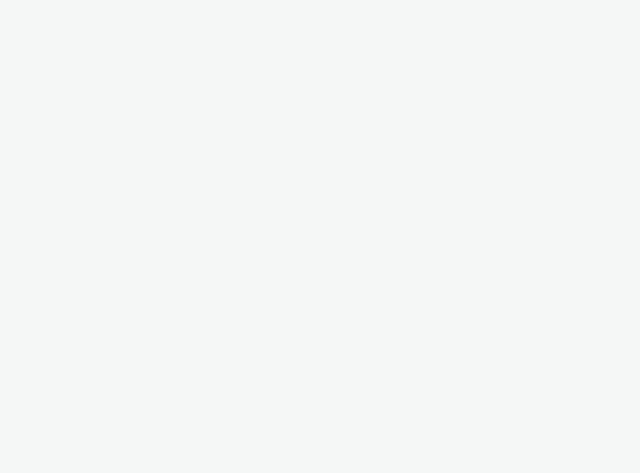
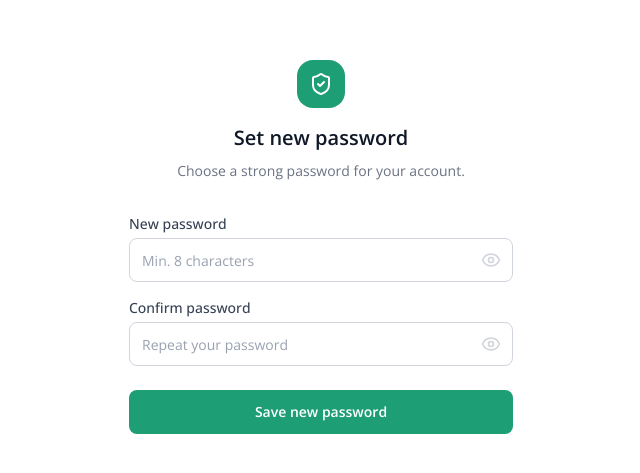
Before and after one commit to Selltown/selltown-frontend, a React (Vite) app: page /set-new-password in a window 1280 px wide. Before the commit this address had no page. Shown: the part 153-626 px from the top of the page, without its empty margins (319-959 px from the left). Built offline with nearby package versions, Linux system fonts and the light colour scheme; a web font is replaced by a local one.

Commit message:
implemeted set-new-password

```diff
--- a/src/App.jsx
+++ b/src/App.jsx
@@ -5,6 +5,7 @@ import AuthFlow from "./Features/Auth/pages/authFlow";
 import OtpVerificationPage from "./Features/Auth/pages/otpVerificationPage";
 import LoginPage from "./Features/Auth/pages/loginPage";
 import ForgotPasswordPage from "./Features/Auth/pages/forgotPasswordPage";
+import SetNewPasswordPage from "./Features/Auth/pages/setNewPassword";
 
 function App() {
 
@@ -18,6 +19,7 @@ function App() {
           <Route path="verify-otp" element={<OtpVerificationPage />} />
           <Route path="login" element={<LoginPage />} />
           <Route path="forgotpassword" element={<ForgotPasswordPage />} />
+          <Route path="set-new-password" element={<SetNewPasswordPage />} />
         </Routes>
       </AuthProvider>
     </BrowserRouter>
--- /dev/null
+++ b/src/Features/Auth/pages/setNewPassword.jsx
@@ -0,0 +1,135 @@
+import { useState } from "react"
+import { useForm } from "react-hook-form"
+import { zodResolver } from "@hookform/resolvers/zod"
+import { Eye, EyeOff, ShieldCheck } from "lucide-react"
+import { setPasswordSchema } from "../schemas/authSchemas"
+import { useNavigate, useLocation } from "react-router"
+import { confirmPasswordReset } from "../services/authService"
+import toast from "react-hot-toast"
+import { getFriendlyErrorMessage } from "../../../utils/getFriendlyErrorMessage"
+
+
+export default function SetNewPasswordPage() {
+  const navigate = useNavigate()
+  const location = useLocation()
+
+  const { phone_number = "", token = "" } = location.state || {}
+
+  const [showPassword, setShowPassword] = useState(false)
+  const [showConfirm, setShowConfirm] = useState(false)
+
+  const {
+    register,
+    handleSubmit,
+    formState: { errors, isSubmitting },
+  } = useForm({
+    resolver: zodResolver(setPasswordSchema),
+    defaultValues: {
+      password: "",
+      confirmPassword: "",
+    },
+  })
+
+  async function onSubmit(data) {
+    try {
+      const response = await confirmPasswordReset({phone_number, token, password: data.password});
+      toast.success(response.detail || "Password updated successfully");
+      navigate("/login", {
+        state: {
+          message: "Password updated. Sign in with your new password"
+        }
+      })
+
+    } catch (error) {
+      console.log(error.response?.data?.detail)
+      console.log(error.message)
+      toast.error(getFriendlyErrorMessage(error));
+    }
+  }
+
+  return (
+    <div className="min-h-screen bg-white flex items-center justify-center px-4 py-12">
+      <div className="w-full max-w-sm">
+
+        {/* Icon + heading */}
+        <div className="text-center mb-8">
+          <div className="inline-flex items-center justify-center w-12 h-12 rounded-2xl bg-[#1D9E75] mb-4">
+            <ShieldCheck className="text-white w-6 h-6" />
+          </div>
+          <h1 className="text-xl font-semibold text-gray-900">Set new password</h1>
+          <p className="text-sm text-gray-500 mt-2 leading-relaxed">
+            Choose a strong password for your account.
+          </p>
+        </div>
+
+        <form onSubmit={handleSubmit(onSubmit)} noValidate className="space-y-4">
+
+          {/* New password */}
+          <div>
+            <label className="block text-sm font-medium text-gray-700 mb-1">
+              New password
+            </label>
+            <div className="relative">
+              <input
+                {...register("password")}
+                type={showPassword ? "text" : "password"}
+                placeholder="Min. 8 characters"
+                className="w-full h-11 px-3 rounded-lg border border-gray-300 text-sm text-gray-900 placeholder-gray-400 outline-none transition focus:ring-2 focus:ring-primary/20 focus:border-primary
+                  focus:ring-2 focus:ring-[#1D9E75]/20 focus:border-[#1D9E75]"
+              />
+              <button
+                type="button"
+                onClick={() => setShowPassword((v) => !v)}
+                className="absolute right-3 top-1/2 -translate-y-1/2 text-gray-300"
+                aria-label={showPassword ? "Hide password" : "Show password"}
+              >
+                {showPassword ? <EyeOff size={20} /> : <Eye size={20} />}
+              </button>
+            </div>
+
+            {errors.password && (
+              <p className="text-xs text-red-500 mt-1">{errors.password.message}</p>
+            )}
+          </div>
+
+          {/* Confirm password */}
+          <div>
+            <label className="block text-sm font-medium text-gray-700 mb-1">
+              Confirm password
+            </label>
+            <div className="relative">
+              <input
+                {...register("confirmPassword")}
+                type={showConfirm ? "text" : "password"}
+                placeholder="Repeat your password"
+                className="w-full h-11 px-3 pr-10 rounded-lg border border-gray-300 text-sm text-gray-900 placeholder-gray-400 outline-none transition
+                focus:ring-2 focus:ring-primary/20 focus:border-primary"
+              />
+              <button
+                type="button"
+                onClick={() => setShowConfirm((v) => !v)}
+                className="absolute right-3 top-1/2 -translate-y-1/2 text-gray-300"
+                aria-label={showConfirm ? "Hide password" : "Show password"}
+              >
+                {showConfirm ? <EyeOff size={20} /> : <Eye size={20} />}
+              </button>
+            </div>
+            {errors.confirmPassword && (
+              <p className="text-xs text-red-500 mt-1">{errors.confirmPassword.message}</p>
+            )}
+          </div>
+
+          <button
+            type="submit"
+            disabled={isSubmitting}
+            className="w-full h-11 rounded-lg bg-[#1D9E75] hover:bg-[#189065] text-white text-sm font-semibold transition disabled:opacity-60 mt-2"
+          >
+            {isSubmitting ? "Saving…" : "Save new password"}
+          </button>
+
+        </form>
+
+      </div>
+    </div>
+  )
+}
--- a/src/Features/Auth/schemas/authSchemas.js
+++ b/src/Features/Auth/schemas/authSchemas.js
@@ -88,20 +88,20 @@ export const forgotPasswordSchema = z.object({
 //   .regex(/^\d{6}$/, "Code must contain digits only")
 // })
 
-// export const setPasswordSchema = z.object({
-//     password: z
-//       .string()
-//       .min(1, "Password is required")
-//       .min(8, "Password must be at least 8 characters")
-//       .max(64, "Password must be less than 64 characters")
-//       .regex(
-//         /^(?=.*[a-z])(?=.*[A-Z])(?=.*\d)(?=.*[@$!%*?&])[A-Za-z\d@$!%*?&]{8,}$/,
-//         "Password must contain an uppercase letter, lowercase letter, number, and special character"
-//       ),
-//     confirmPassword: z
-//     .string()
-//     .min(1, "Please confirm your password")
-// }).refine((data) => data.password === data.confirmPassword, {
-//   message: "Passwords do not match",
-//   path: ["confirmPassword"],
-// })
+export const setPasswordSchema = z.object({
+    password: z
+      .string()
+      .min(1, "Password is required")
+      .min(8, "Password must be at least 8 characters")
+      .max(64, "Password must be less than 64 characters")
+      .regex(
+        /^(?=.*[a-z])(?=.*[A-Z])(?=.*\d)(?=.*[@$!%*?&])[A-Za-z\d@$!%*?&]{8,}$/,
+        "Password must contain an uppercase letter, lowercase letter, number, and special character"
+      ),
+    confirmPassword: z
+    .string()
+    .min(1, "Please confirm your password")
+}).refine((data) => data.password === data.confirmPassword, {
+  message: "Passwords do not match",
+  path: ["confirmPassword"],
+})
--- a/src/Features/Auth/services/authService.js
+++ b/src/Features/Auth/services/authService.js
@@ -31,10 +31,10 @@ export const verifyPasswordReset = async (userData) => {
     return data;
 }
 
-// export const confirmPasswordReset = async (userData) => {
-//     const data = await api.post('/users/password-reset/confirm/', userData);
-//     return data;
-// }
+export const confirmPasswordReset = async (userData) => {
+    const data = await api.post('/users/password-reset/confirm/', userData);
+    return data;
+}
 
 export const fetchCrafts = async () => {
     const data = await api.get('/craft/all/');
```
